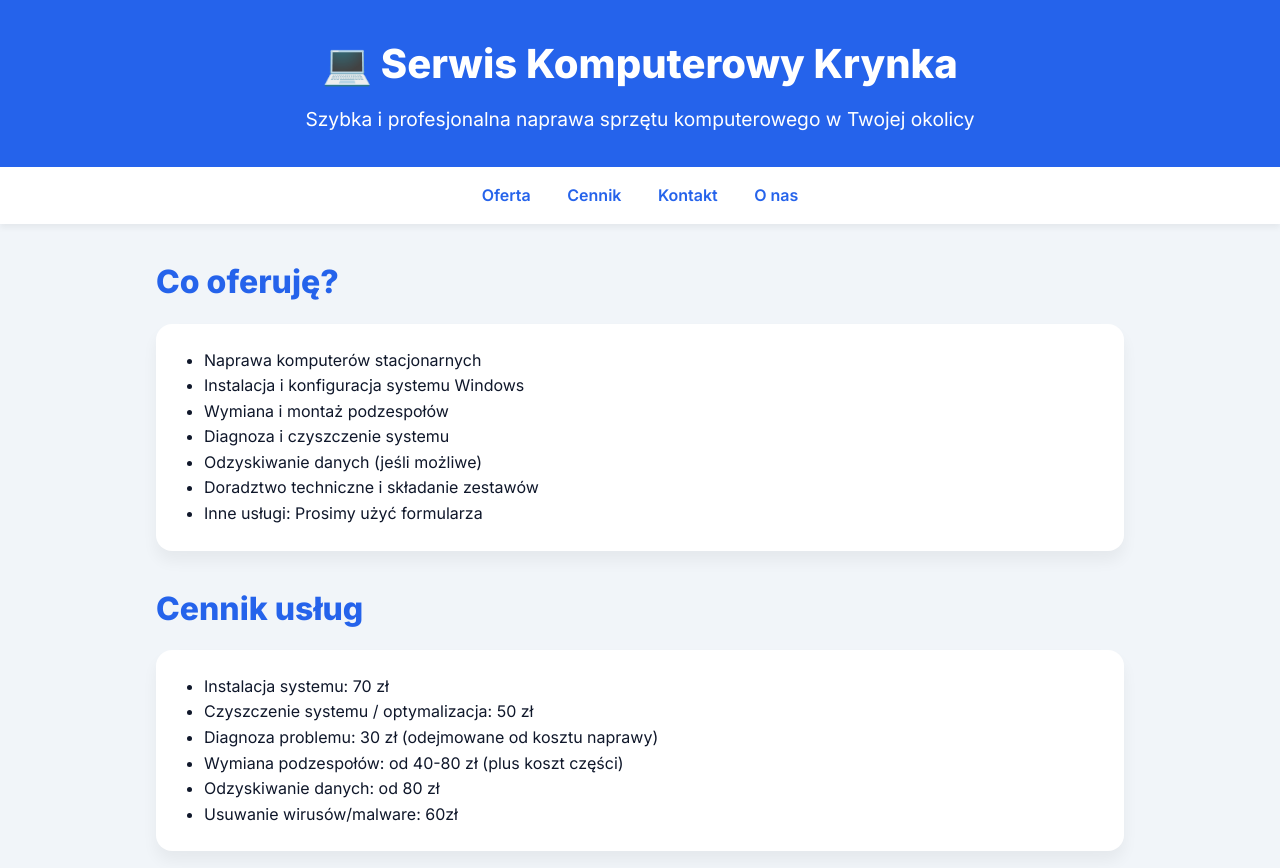
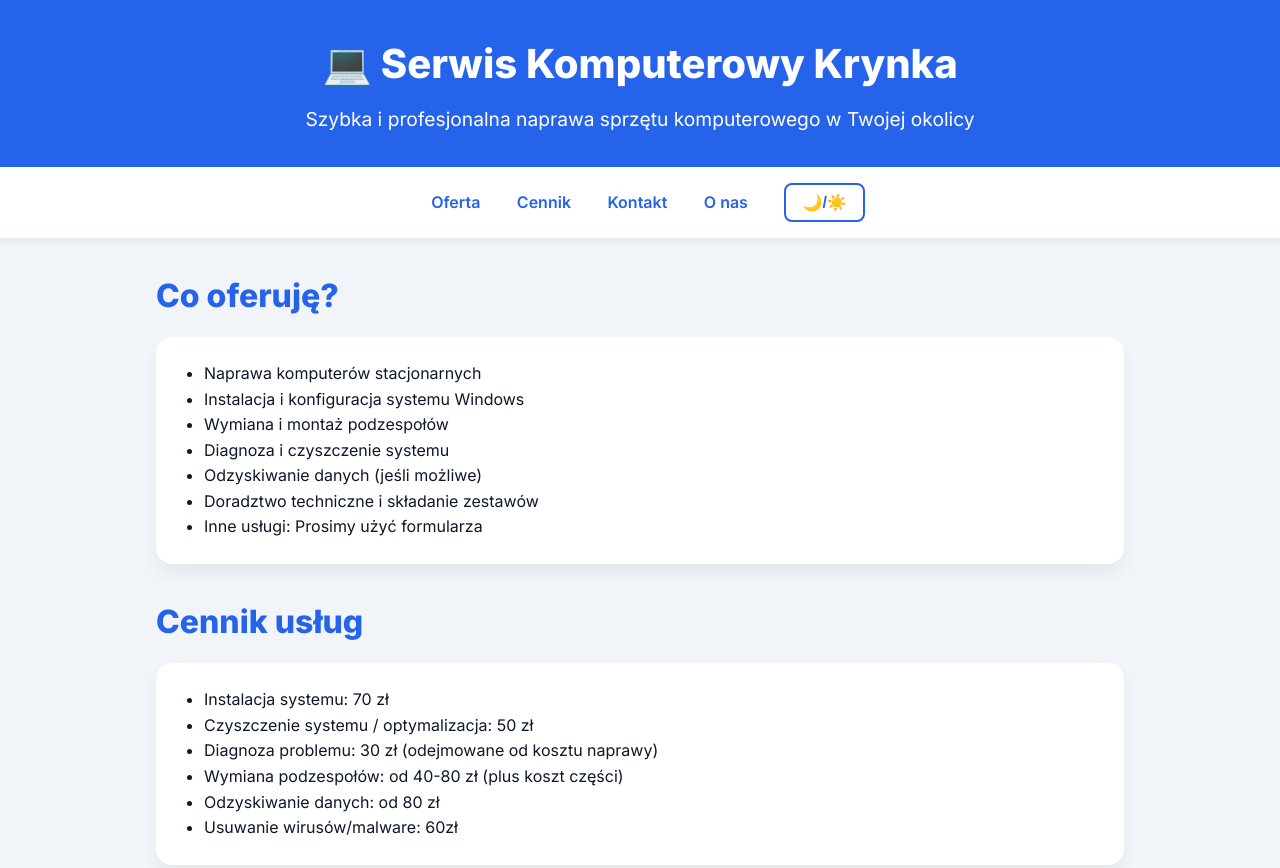
Before and after one commit to Skrzypciuu/serwis-krynka, a plain HTML site: page index.html in a window 1280 px wide. Shown: the top 868 px of the page. Drawn offline with Linux system fonts and the light colour scheme.

Commit message:
Update index.html

```diff
--- a/index.html
+++ b/index.html
@@ -250,6 +250,8 @@
   <a href="#cennik">Cennik</a>
   <a href="#kontakt">Kontakt</a>
   <a href="#onas">O nas</a>
+  <button class="theme-toggle" onclick="toggleTheme()">🌙/☀️</button>
+
 </nav>
 
 <section id="oferta">
```
